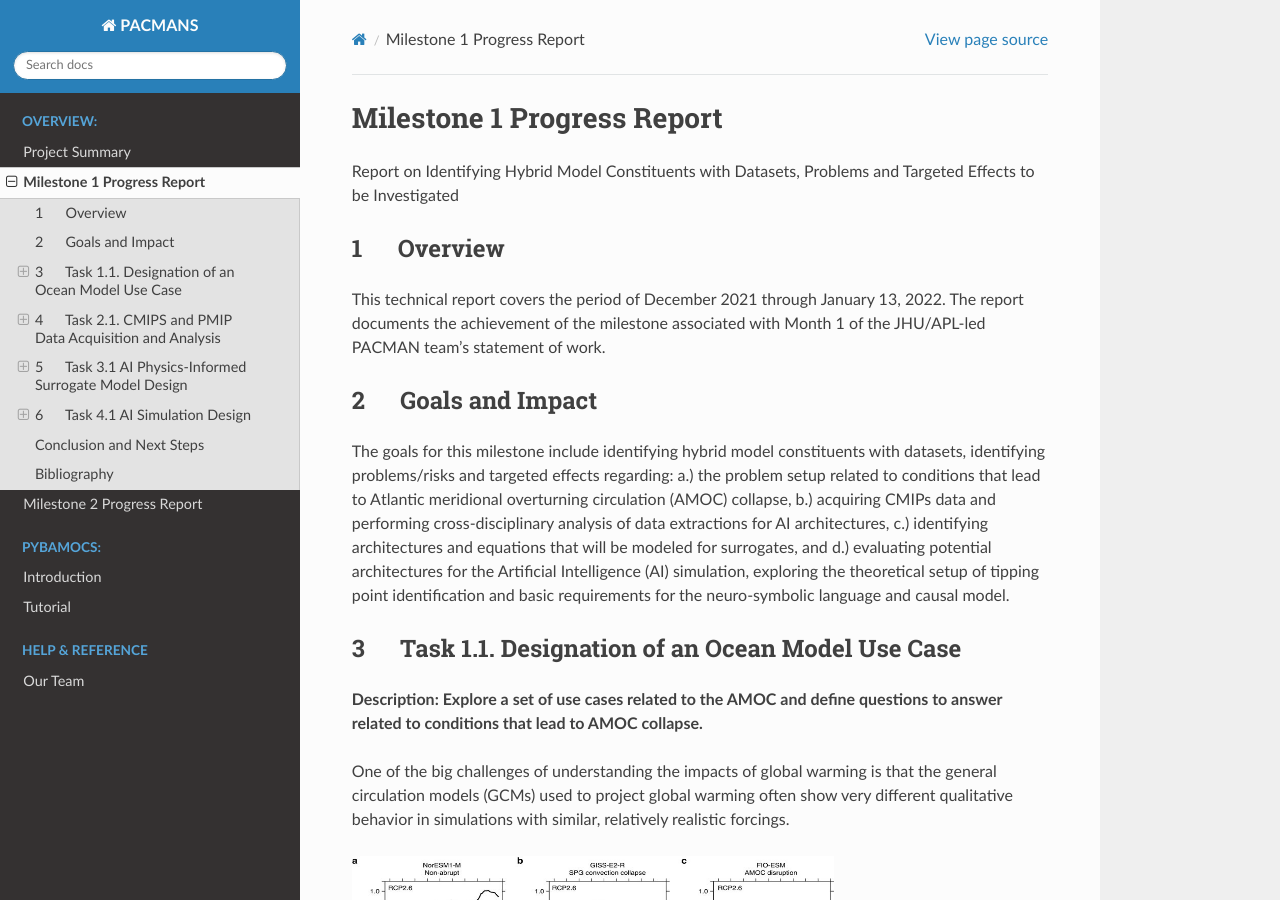
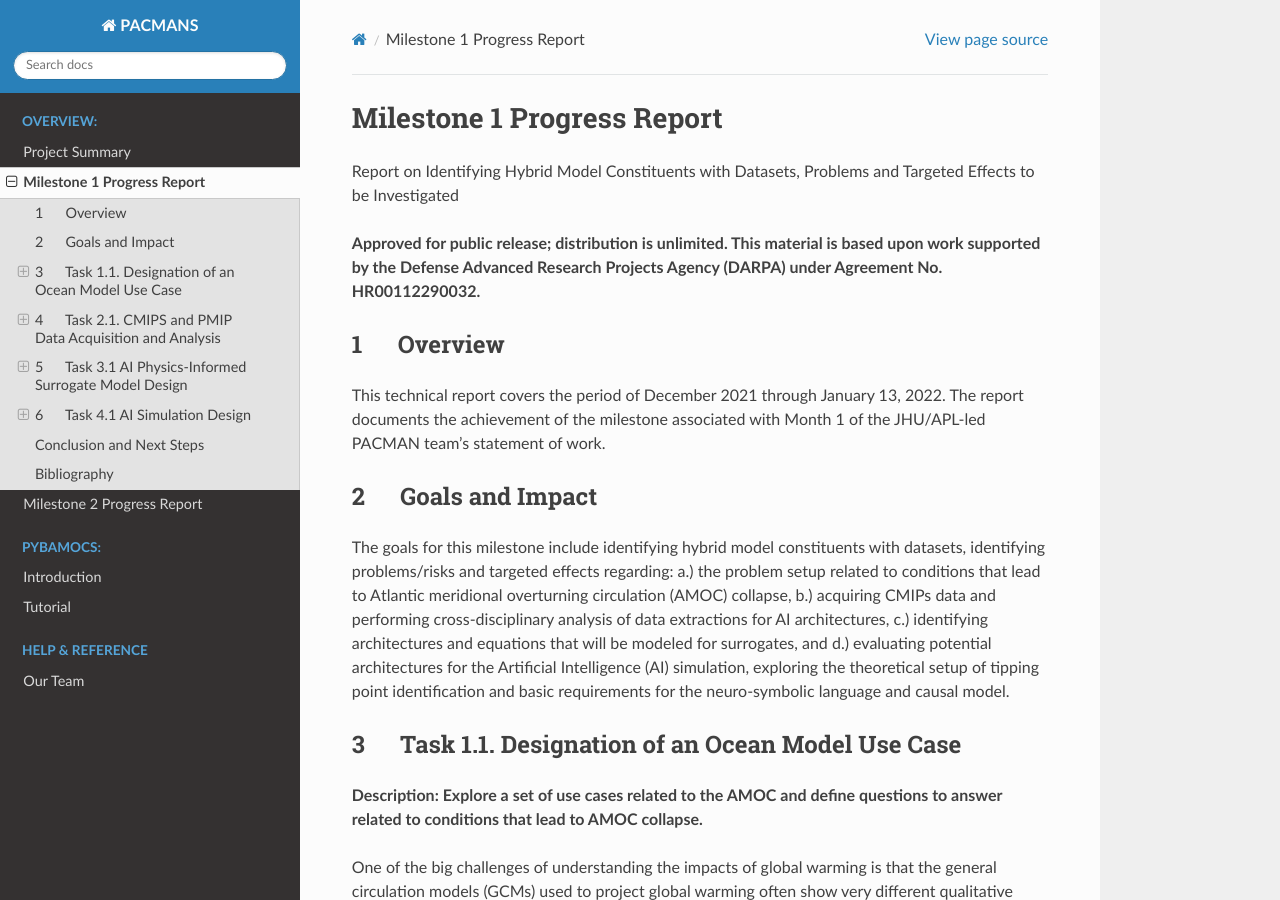
Before and after one commit to JHUAPL/PACMANs, a Sphinx documentation site: the page built from docs/milestone1_report.rst, in a window 1280 px wide and 900 px high. Built offline with Sphinx 7.4.7 and the Read the Docs theme 2.0.0, drawn with Linux system fonts in a browser that asks for light colours.

Commit message:
Update milestone1_report.rst

```diff
--- a/docs/milestone1_report.rst
+++ b/docs/milestone1_report.rst
@@ -2,8 +2,10 @@
 ===========================
 Milestone 1 Progress Report
 ===========================
+Report on Identifying Hybrid Model Constituents with Datasets, Problems and Targeted Effects to be Investigated
 
-Report on Identifying Hybrid Model Constituents with Datasets, Problems and Targeted Effects to be Investigated
+
+**Approved for public release; distribution is unlimited. This material is based upon work supported by the Defense Advanced Research Projects Agency (DARPA) under Agreement No. HR00112290032.**
 
 
 1      Overview
```
